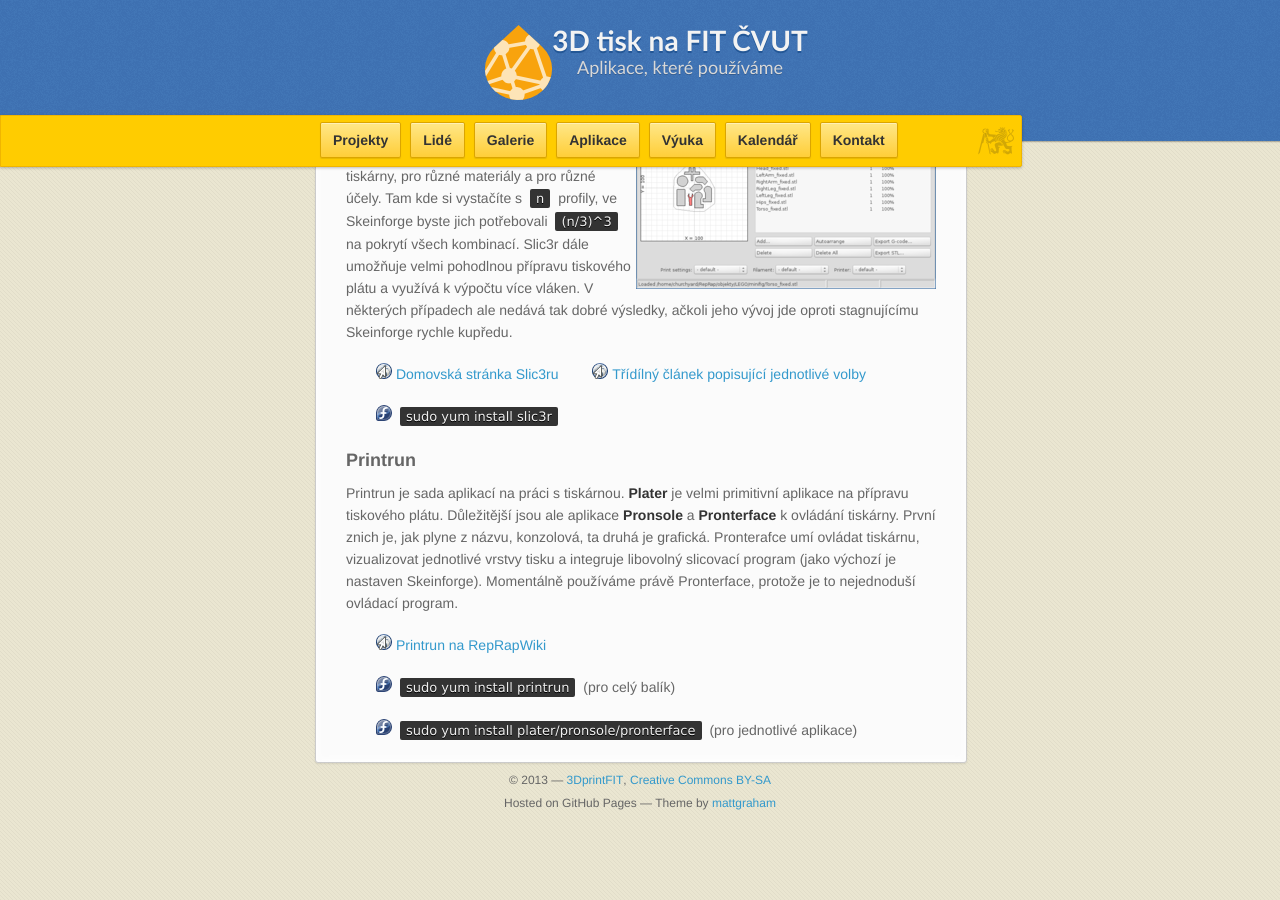
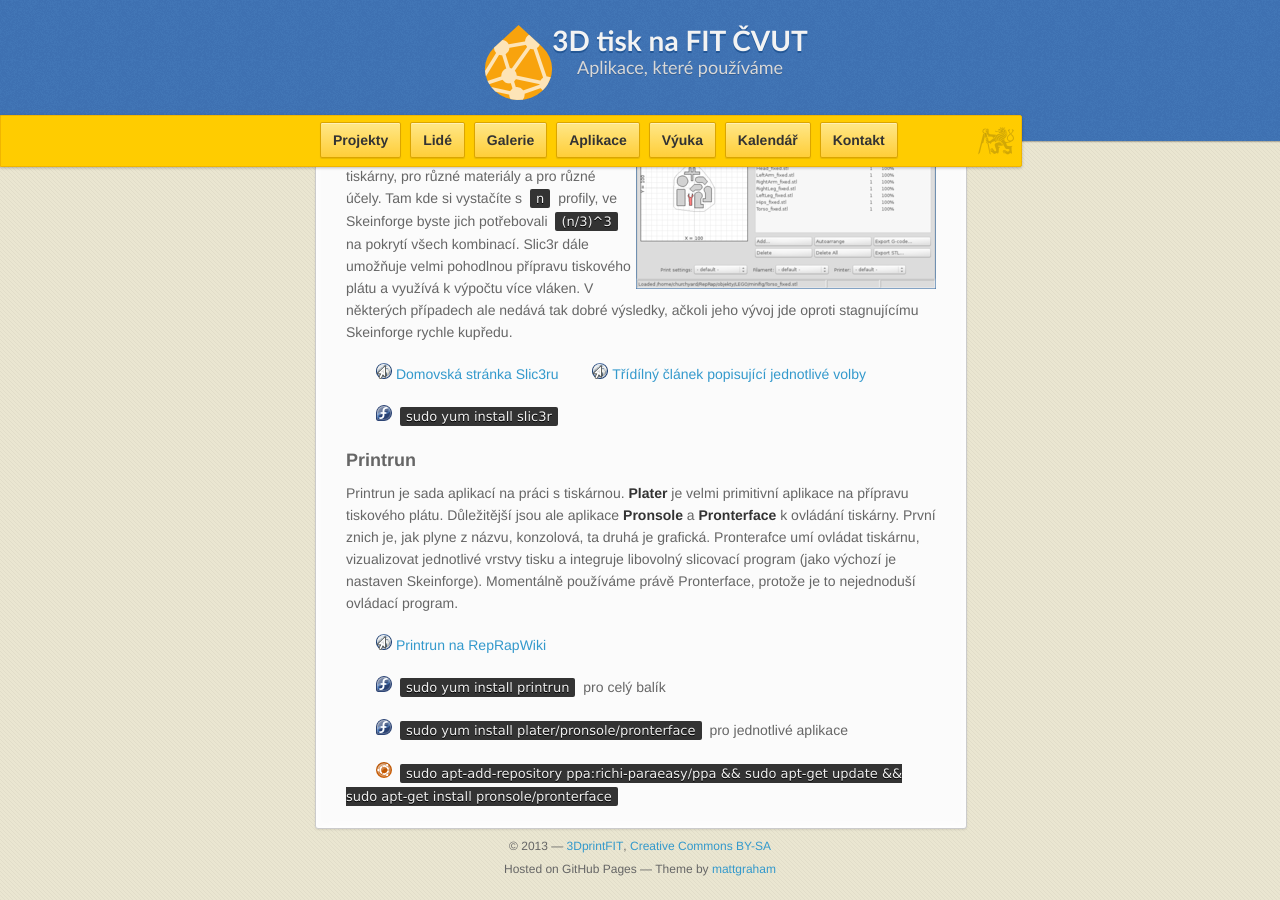
Before and after one commit to 3DprintFIT/3dprintfit.github.com, a Jekyll site: the page built from aplikace.md, in a window 1280 px wide and 900 px high, scrolled down 1507 px. Built offline with Jekyll 4.4.1, drawn with Linux system fonts in a browser that asks for light colours; nearby versions of some CDN libraries; before the commit the page ends 2341 px from its top, so only the background shows below that.

Commit message:
Added Printrun Ubuntu info

```diff
--- a/aplikace.md
+++ b/aplikace.md
@@ -57,6 +57,8 @@
 
 {{ site.icons.web }} [Printrun na RepRapWiki](http://reprap.org/wiki/Printrun)
 
-{{ site.icons.fedora }} `sudo yum install printrun` (pro celý balík)
+{{ site.icons.fedora }} `sudo yum install printrun` pro celý balík
 
-{{ site.icons.fedora }} `sudo yum install plater/pronsole/pronterface` (pro jednotlivé aplikace)
+{{ site.icons.fedora }} `sudo yum install plater/pronsole/pronterface` pro jednotlivé aplikace
+
+{{ site.icons.ubuntu }} `sudo apt-add-repository ppa:richi-paraeasy/ppa && sudo apt-get update && sudo apt-get install pronsole/pronterface`
```
